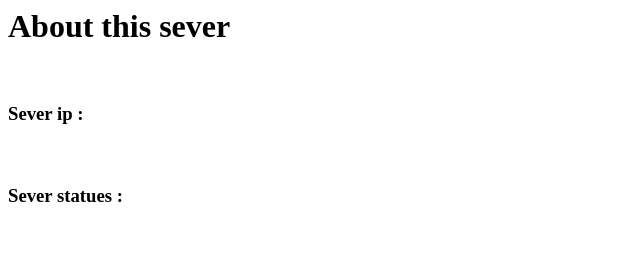
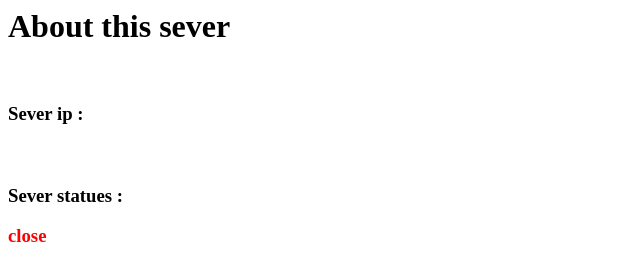
Before and after one commit to chenyuchen-1/chenyuchen-1.github.io, a plain HTML site: page index.html in a window 1280 px wide. Shown: the full height of the page, 0-640 px from the left. Drawn offline with Linux system fonts and the light colour scheme.

Commit message:
Update index.html

```diff
--- a/index.html
+++ b/index.html
@@ -8,7 +8,7 @@
     <h3>
       <p>Sever ip : </p>
       <br/>
-      <p>Sever statues : <p style="color:red;"><Close/p></p><br/>
+      <p>Sever statues : <p style="color:red;">close <p></close></p><br/>
     </h3>
   </body>
 </html>
```
